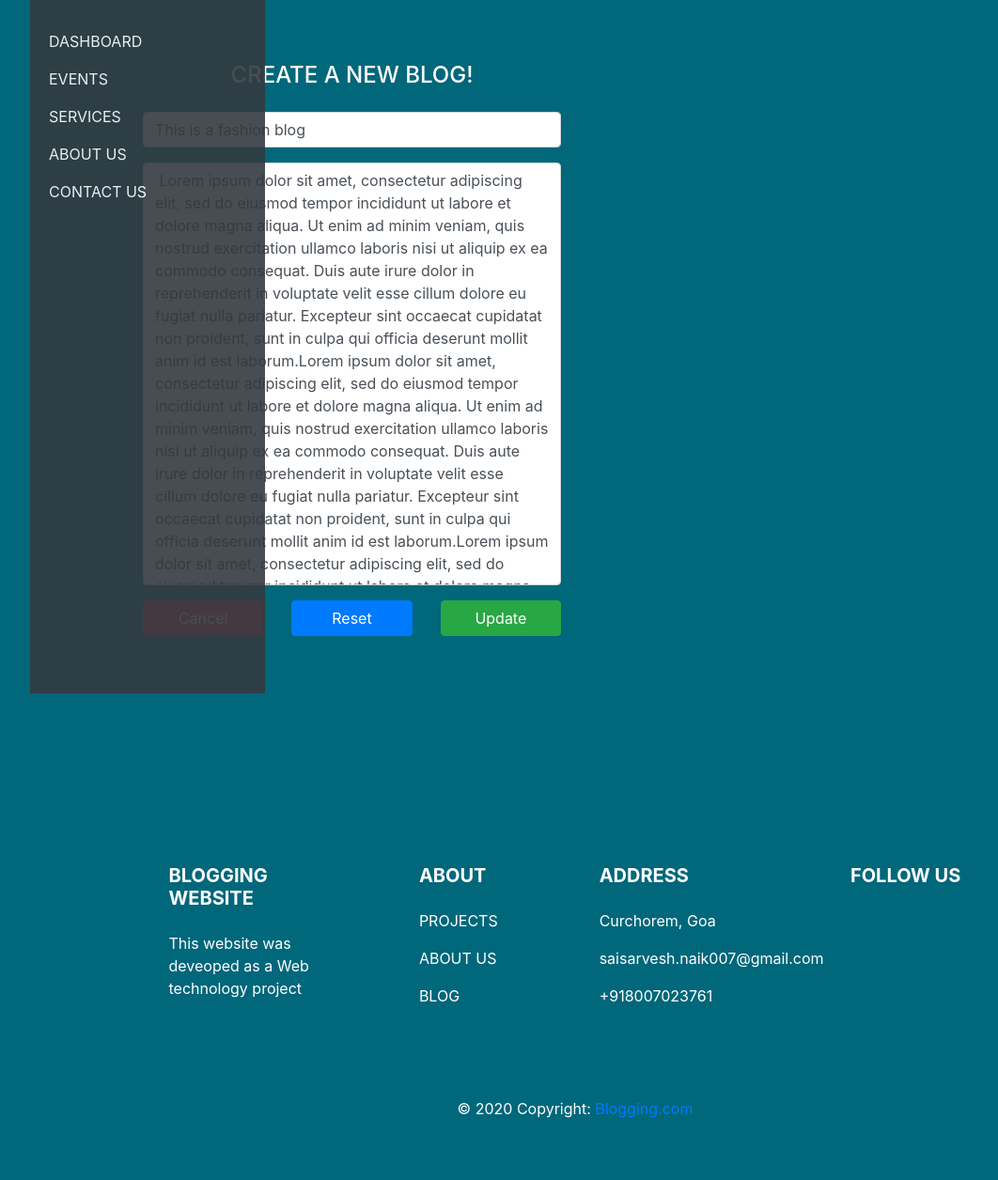
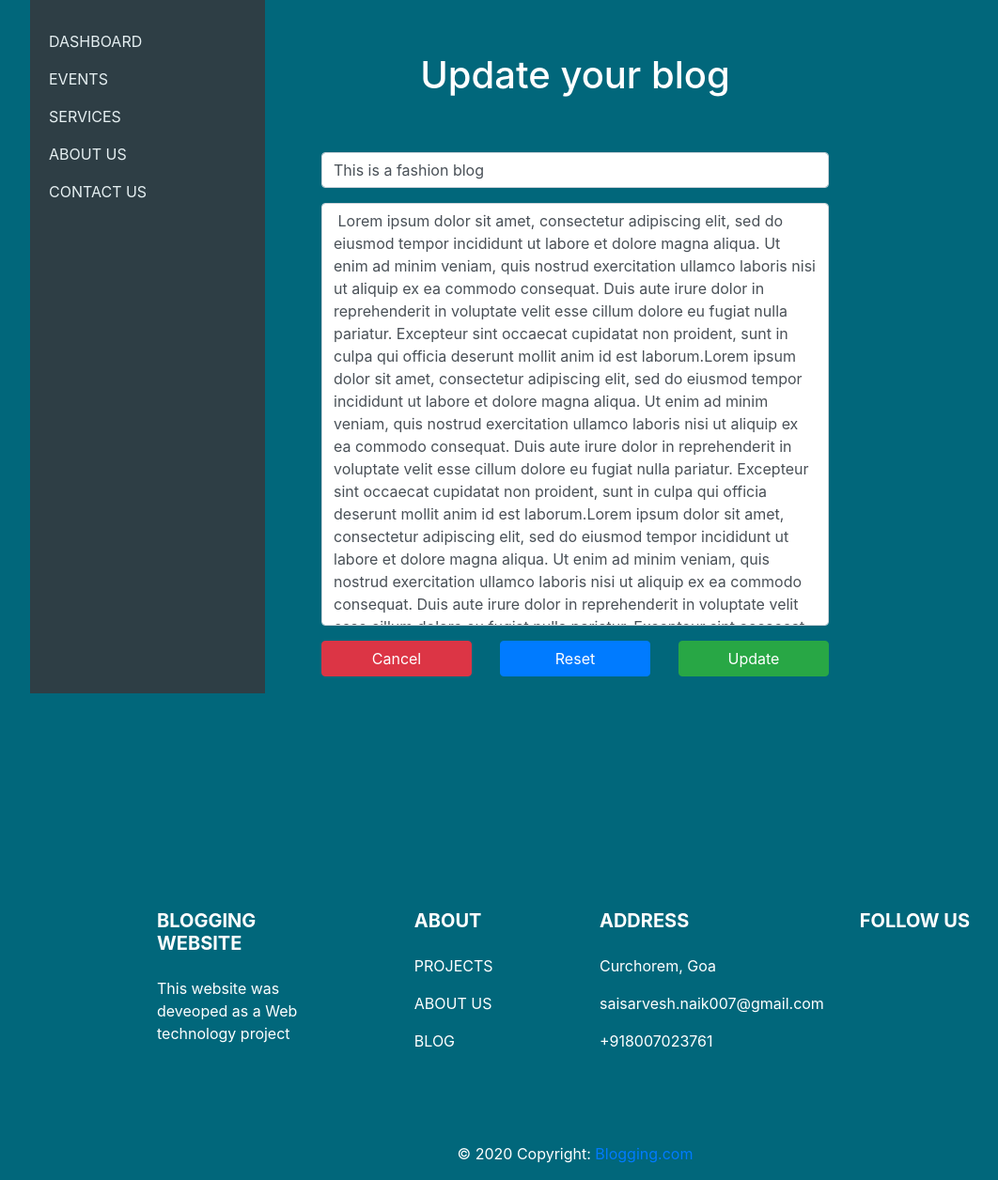
Before and after one commit to saisarveshnaik/BlOGG-IT, a PHP site: page /view_blogs/update_blog.php?id=15 in a window 1280 px wide. Shown: the part 56-1312 px from the top of the page at 94% size, without its empty margins (28-1090 px from the left). Before the commit the page ends 1246 px from the top, so only its background shows below. Run offline with PHP 8.4, Linux system fonts and the light colour scheme; data comes from the database, SQL or seed files in the repository; data that the repository does not hold is empty.

Commit message:
Fixed the layout of view blogs and update blogs.

```diff
--- a/view_blogs/update_blog.php
+++ b/view_blogs/update_blog.php
@@ -1,21 +1,21 @@
 <!DOCTYPE html>
-<html>
+<html lang="en">
 <head>
-	<title>Blogging|Add Blogs</title>
+	<title>Blogging | UPDATE BLOG</title>
 
 
-	<!-- <link rel="stylesheet" href="https://maxcdn.bootstrapcdn.com/bootstrap/4.0.0/css/bootstrap.min.css" integrity="sha384-Gn5384xqQ1aoWXA+058RXPxPg6fy4IWvTNh0E263XmFcJlSAwiGgFAW/dAiS6JXm" crossorigin="anonymous">
-	-->
+	<meta name="viewport" content="width=device-width, initial-scale=1, maximum-scale=1, user-scalable=no">
+	<link rel="stylesheet" type="text/css" href="../css/bootstrap.min.css">
+
 	<link rel="stylesheet" type="text/css" href="../style.css">
 
 	<link rel="stylesheet" type="text/css" href="../sidebar.css">
-
-	<link rel="stylesheet" type="text/css" href="../css/bootstrap.min.css">
 
 
 
 </head>
 <body>
+
 
 	<?php
 	require '../header.php';
@@ -27,44 +27,23 @@
 
 
 
-	<div class="container" style="margin-top: 10px">
-		<form method="post" action="" enctype="multipart/form-data" id="myform">
+
+	<section>
+		<div class="container">
+			<form method="post" action="" enctype="multipart/form-data">
+
 				<div class="row">
-			<div class="col-md-6">
-				<div class="row">
-
-					<div class="col-md-2"></div>
-					<div class="col-md-10">
-						<h4 style="color: white;text-align: center;" class="mb-4">CREATE A NEW BLOG!</h4>
+					<!-- <div class="col-md-2"></div> -->
+					<div class="col-md-12 text-center">
+						<h1 style="color: white">Update your blog</h1>
+					</div>
+				</div>
 
 
+				<div class="row">
+					<div class="col-md-3"></div>
+					<div class="col-md-6 text-center" style="margin-top: 50px">
 
-
-
-						<!-- <div class="item form-group">
-							<select name="category" id="blog_category" class="form-control">
-								<option value="" > Select Category</option>
-
-								<?php
-
-								require "../connect.php";
-								$stmt = $conn->prepare("SELECT * FROM categories");
-								$stmt->execute();
-								$stmt->setFetchMode(PDO::FETCH_ASSOC);
-								if($stmt->rowCount()>0){
-									foreach(($stmt->fetchAll()) as $k1=>$row) {
-
-										echo ' <option value="'.$row['category_id'].'"> '.$row['category_name'].' </option>';
-
-
-									}
-								}
-
-								?>
-
-
-							</select>
-						</div> -->
 
 						<?php
 							require '../connect.php';
@@ -76,19 +55,29 @@
 							            if($sql->rowCount()>0){
 				              foreach (($sql->fetchAll()) as $key => $row) {
 
-				              	echo '	<div class="item form-group">
+				              	echo '
+
+						<div class="item form-group">
 							<input type=button id="blog_id" style="display:none;" value="'.$blog_id.'">
 							<input type="text"  required="required" class="form-control " id="blog_title" name="productname" value="'.$row['blog_title'].'">
 						</div>
-
 						<div class="item form-group">
 							<textarea class="form-control blogTextarea" type="text" name="productnote"  id="blog_desc"> '.$row['blog_desc'].' </textarea>
 						</div>';
-
 							}
 								}
 								?>
 
+
+					</div>
+
+
+					<div class="col-md-3"></div>
+				</div>
+
+				<div class="row">
+					<div class="col-md-3"></div>
+					<div class="col-md-6">
 						<div class="row">
 							<div class="col-md-4">
 								<div class="item form-group" style="text-align: right">
@@ -106,38 +95,35 @@
 								</div>
 							</div>
 						</div>
-
+					</div>
+					<div class="col-md-3"></div>
 				</div>
 
 
 
+			</form>
 		</div>
-
-	</div>
-
-	<!-- <div class="col-md-6">
-		<div class="row">
-			<div class="col-md-12">
-
-				<h4 style="color: white;text-align: center;" class="mb-4">CHOOSE A BLOG PICTURE!</h4>
-				<div class="form-group" style="text-align: center;">
-
-						<button type="button" class="btn btn-primary"><input type="file" id="blog_pic" name="file" /></button>
-						</div>
-						<div class="form-group" style="text-align: center;">
-						<img src="images/default.png" id="img" width="60%" height="40%">
-						<div><input type="hidden" name="image1" id="image1" disabled></div>
-                        </div>
-					</div>
-
-			</div>
-
-		</div>
+	</section>
 
 
-	</div> -->
-</form>
-</div>
+
+
+
+
+
+
+
+
+
+
+
+
+
+
+
+
+
+
 
 
 
@@ -147,9 +133,8 @@
 	?>
 
 	<script src="https://ajax.googleapis.com/ajax/libs/jquery/3.5.1/jquery.min.js"></script>
+
 	<script src="../js/bootstrap.min.js"></script>
-
-
 
 
 	<script type="text/javascript">
@@ -186,7 +171,7 @@
 					success: function(res){
 						if(res==1)
 						{
-			      alert("success");
+							alert("Your blog has been updated!");
 							window.location.href="view_blogs.php";
 
 						}
@@ -209,5 +194,7 @@
 
 		});
 	</script>
+
+
 </body>
 </html>
```
Also changed, not shown: view_blogs/view_blogs.php (+80 -23 lines). Lines whose indentation alone changed are shown as unchanged.
